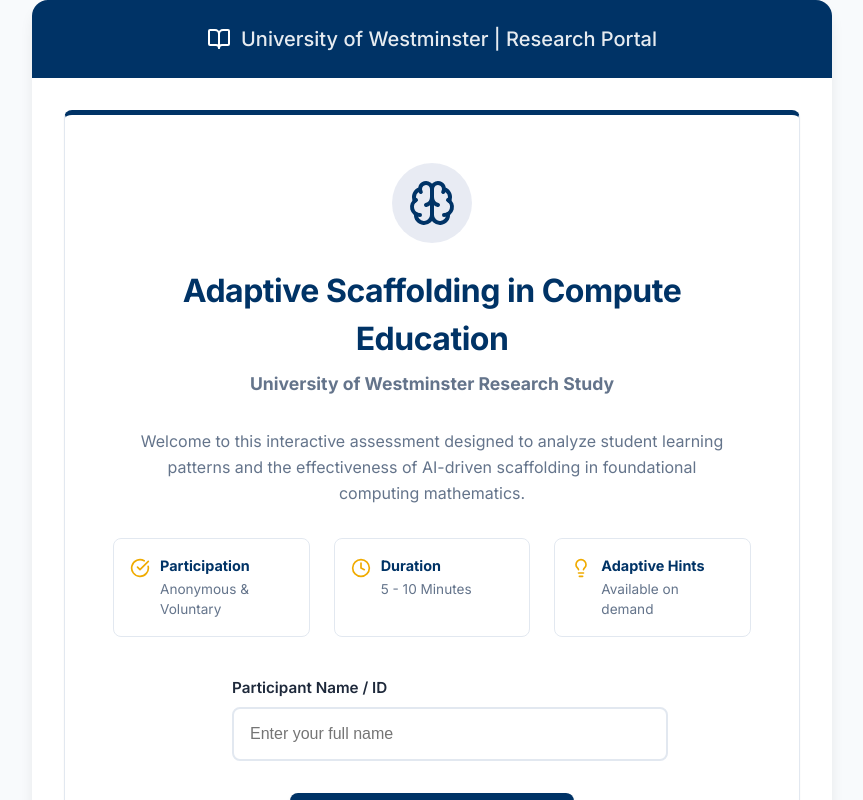
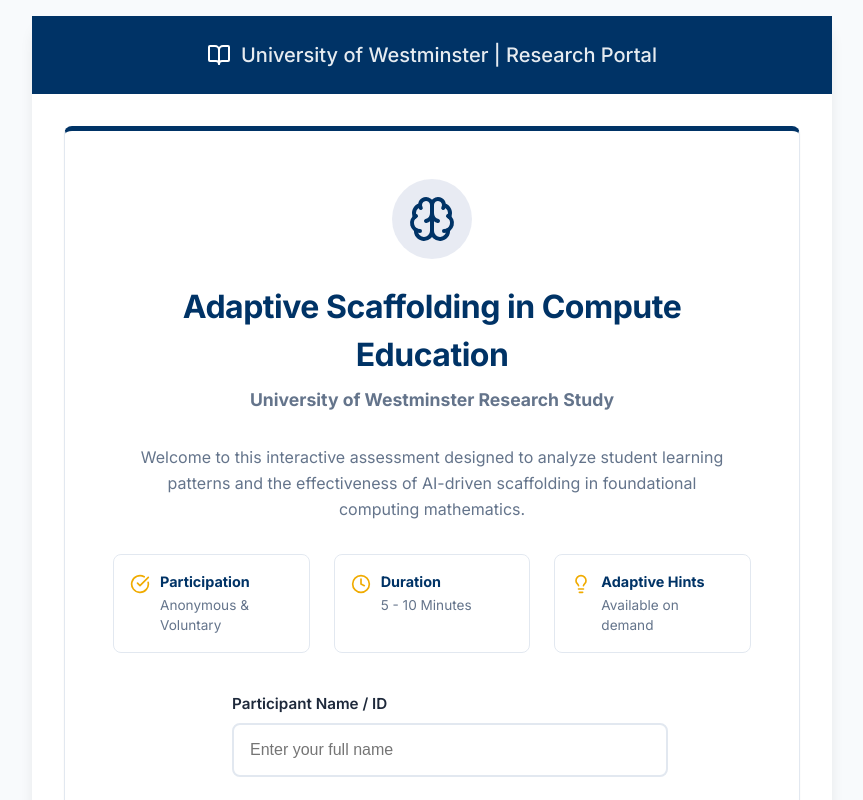
Before and after one commit to Akxh1/mock-exam-app, a React (Vite) app: page / in a window 1280 px wide. Shown: the top 800 px of the page, without its empty margins (208-1071 px from the left). Built offline with nearby package versions, Linux system fonts and the light colour scheme.

Commit message:
mobile layout change

```diff
--- a/src/App.css
+++ b/src/App.css
@@ -5,10 +5,12 @@
   background: var(--surface-color);
   border-radius: var(--radius-lg);
   box-shadow: var(--shadow-lg);
-  overflow: hidden;
+  /* overflow: hidden;  <-- REMOVED to allow scrolling */
   min-height: 500px;
   display: flex;
   flex-direction: column;
+  position: relative;
+  /* For sidebar positioning context if needed */
 }
 
 /* Header */
@@ -392,8 +394,13 @@
 @media (max-width: 768px) {
   .app-container {
     border-radius: 0;
-    height: 100vh;
+    min-height: 100vh;
+    /* Allow growing */
+    height: auto;
+    /* Allow growing */
     max-width: 100%;
+    box-shadow: none;
+    /* Remove shadow on full mobile screen */
   }
 
   .content {
--- a/src/App.jsx
+++ b/src/App.jsx
@@ -8,7 +8,7 @@
 import './App.css';
 
 // --- CONFIGURATION ---
-const SHOW_ML_FEATURES = false; // Set to false to hide ML profile and show only score
+const SHOW_ML_FEATURES = true; // Set to false to hide ML profile and show only score
 
 // --- SHARED LAYOUT ---
 const Layout = ({ children, userName }) => (
--- a/src/index.css
+++ b/src/index.css
@@ -15,10 +15,22 @@
 body {
   margin: 0;
   display: flex;
-  place-items: center;
+  align-items: flex-start;
+  /* Changed from place-items: center/justify-content: center to avoid clipping top */
+  justify-content: center;
   min-width: 320px;
   min-height: 100vh;
-  justify-content: center;
+  padding: 1rem;
+  /* Add some padding for desktop view around the card */
+  box-sizing: border-box;
+}
+
+@media (max-width: 768px) {
+  body {
+    padding: 0;
+    /* No padding on mobile, app takes full screen */
+    align-items: flex-start;
+  }
 }
 
 h1,
```
